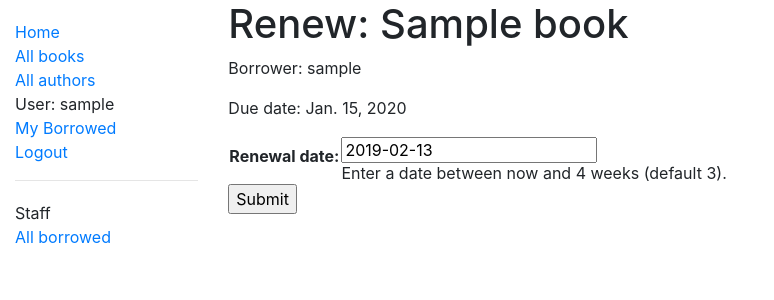
After one commit to waldo7/locallibrary, a Django app: page /catalog/book/00000000-0000-0000-0000-000000000001/renew/ in a window 1280 px wide. The commit adds this page. Shown: the top 300 px of the page, without its empty margins (0-774 px from the left). Run offline with Django 3.2, Linux system fonts and the light colour scheme; a user stored in the database is signed in; tables that the repository leaves empty hold one stand-in row (values such as "Sample post"); some libraries are stand-ins or nearby versions.

Commit message:
Add renew form

```diff
--- /dev/null
+++ b/catalog/forms.py
@@ -0,0 +1,25 @@
+import datetime
+
+from django import forms
+from django.core.exceptions import ValidationError
+from django.utils.translation import ugettext_lazy as _
+
+
+class RenewBookForm(forms.Form):
+    renewal_date = forms.DateField(
+        help_text="Enter a date between now and 4 weeks (default 3).")
+
+    def clean_renewal_date(self):
+        data = self.cleaned_data['renewal_date']
+
+        # Check if a date is not in the past.
+        if data < datetime.date.today():
+            raise ValidationError(_('Invalid date - renewal in past'))
+
+        # Check if a date is in the allowed range (+4 weeks from today).
+        if data > datetime.date.today() + datetime.timedelta(weeks=4):
+            raise ValidationError(
+                _('Invalid date - renewal more than 4 weeks ahead'))
+
+        # Remember to always return the cleaned data.
+        return data
--- a/catalog/templates/base_generic.html
+++ b/catalog/templates/base_generic.html
@@ -24,6 +24,15 @@
             <li><a href="{% url 'logout' %}?next={{ request.path }}">Logout</a></li>
           {% else %}
             <li><a href="{% url 'login' %}?next={{ request.path }}">Login</a></li>
+          {% endif %}
+          {% if user.is_staff %}
+          <hr />
+          <ul class="sidebar-nav">
+          <li>Staff</li>
+            {% if perms.catalog.can_mark_returned %}
+            <li><a href="{% url 'all-borrowed' %}">All borrowed</a></li>
+            {% endif %}
+          </ul>
           {% endif %}
           </ul>
         {% endblock sidebar %}
--- /dev/null
+++ b/catalog/templates/catalog/book_renew_librarian.html
@@ -0,0 +1,15 @@
+{% extends 'base_generic.html' %}
+
+{% block content %}
+  <h1>Renew: {{ book_instance.book.title }}</h1>
+  <p>Borrower: {{ book_instance.borrower }}</p>
+  <p{% if book_instance.is_overdue %} class="text-danger"{% endif %}>Due date: {{ book_instance.due_back }}</p>
+
+  <form action="" method="post">
+    {% csrf_token %}
+    <table>
+    {{ form.as_table }}
+    </table>
+    <input type="submit" value="Submit">
+  </form>
+{% endblock %}
--- a/catalog/templates/catalog/bookinstance_list_borrowed_all.html
+++ b/catalog/templates/catalog/bookinstance_list_borrowed_all.html
@@ -7,7 +7,7 @@
   {% if borrowed_books %}
     {% for borrowed_book in borrowed_books %}
       <li class="{% if borrowed_book.is_overdue %}text-danger{% endif %}">
-        <a href="{% url 'book-detail' borrowed_book.book.pk %}">{{borrowed_book.book.title}}</a> ({{ borrowed_book.due_back }}) {% if user.is_staff %}- {{ borrowed_book.borrower }}{% endif %}
+        <a href="{% url 'book-detail' borrowed_book.book.pk %}">{{borrowed_book.book.title}}</a> ({{ borrowed_book.due_back }}) {% if user.is_staff %}- {{ borrowed_book.borrower }}{% endif %} {% if perms.catalog.can_mark_returned %}- <a href="{% url 'renew-book-librarian' borrowed_book.id %}">Renew</a>  {% endif %}
       </li>
     {% endfor %}
   {% else %}
--- a/catalog/urls.py
+++ b/catalog/urls.py
@@ -11,12 +11,17 @@ urlpatterns = [
     path('books/', views.BookListView.as_view(), name='books'),
     path('book/<int:pk>', views.BookDetailView.as_view(), name='book-detail'),
     path('author/<int:pk>', views.AuthorDetailView.as_view(), name='author-detail'),
-    path('author/', views.AuthorListView.as_view(), name='authors')
+    path('author/', views.AuthorListView.as_view(), name='authors'),
 ]
 
 urlpatterns += [
     path('mybooks/', views.LoadedBooksByUserListView.as_view(), name='my-borrowed'),
-    path('borrowed/', views.LoanedBookAllListView.as_view(), name='all-borrowed')
+    path('borrowed/', views.LoanedBookAllListView.as_view(), name='all-borrowed'),
+]
+
+urlpatterns += [
+    path('book/<uuid:pk>/renew/', views.renew_book_librarian,
+         name='renew-book-librarian'),
 ]
 
 
--- a/catalog/views.py
+++ b/catalog/views.py
@@ -1,8 +1,14 @@
-from django.shortcuts import render
+import datetime
+
+from django.shortcuts import render, get_object_or_404
 from django.views import generic
 from django.contrib.auth.mixins import LoginRequiredMixin, PermissionRequiredMixin
+from django.http import HttpResponseRedirect
+from django.urls import reverse
+from django.contrib.auth.decorators import permission_required
 
 from catalog.models import Book, Author, BookInstance, Genre
+from catalog.forms import RenewBookForm
 
 # Create your views here.
 
@@ -68,3 +74,36 @@ class LoanedBookAllListView(PermissionRequiredMixin, generic.ListView):
 
     def get_queryset(self):
         return BookInstance.objects.filter(status__exact='o').order_by('due_back')
+
+
+@permission_required('catalog.can_mark_returned')
+def renew_book_librarian(request, pk):
+    """View function for renewing a specific BookInstance by librarian."""
+    book_instance = get_object_or_404(BookInstance, pk=pk)
+
+    # If this is a POST request then process the Form data
+    if request.method == 'POST':
+
+        # Create a form instance and populate it with data from the request (binding):
+        form = RenewBookForm(request.POST)
+
+        # Check if the form is valid:
+        if form.is_valid():
+            # process the data in form.cleaned_data as required (here we just write it to the model due_back field)
+            book_instance.due_back = form.cleaned_data['renewal_date']
+            book_instance.save()
+
+            # redirect to a new URL:
+            return HttpResponseRedirect(reverse('all-borrowed'))
+
+    # If this is a GET (or any other method) create the default form.
+    else:
+        proposed_renewal_date = datetime.date.today() + datetime.timedelta(weeks=3)
+        form = RenewBookForm(initial={'renewal_date': proposed_renewal_date})
+
+    context = {
+        'form': form,
+        'book_instance': book_instance,
+    }
+
+    return render(request, 'catalog/book_renew_librarian.html', context)
```
